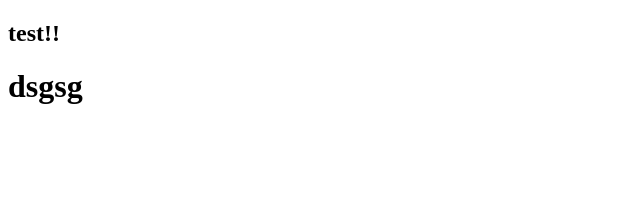
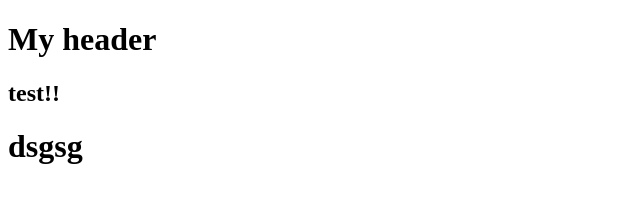
Before and after one commit to AlexeyKharitonov/test-git, a plain HTML site: page index.html in a window 1280 px wide. Shown: the whole page, without its empty margins (0-640 px from the left). Drawn offline with Linux system fonts and the light colour scheme.

Commit message:
develop header

```diff
--- a/index.html
+++ b/index.html
@@ -7,6 +7,9 @@
     <title>Test</title>
 </head>
 <body>
+    <header>
+        <h1>My header</h1>
+    </header>
     <h2>test!!</h2>
     <h1>dsgsg</h1>
     <script src="index.js"></script>
--- a/index.js
+++ b/index.js
@@ -1,10 +1 @@
-console.log('Hello world');
-
-console.error('error');
-
-console.log('3333333');
-
-console.log(hello);
-
-console.log(afdfsdgsfgsfgfssssssssssssssssss);
-console.log(dfsdgsg);
+qconsole.error('error');
```
Also changed, not shown: 1 other file.
